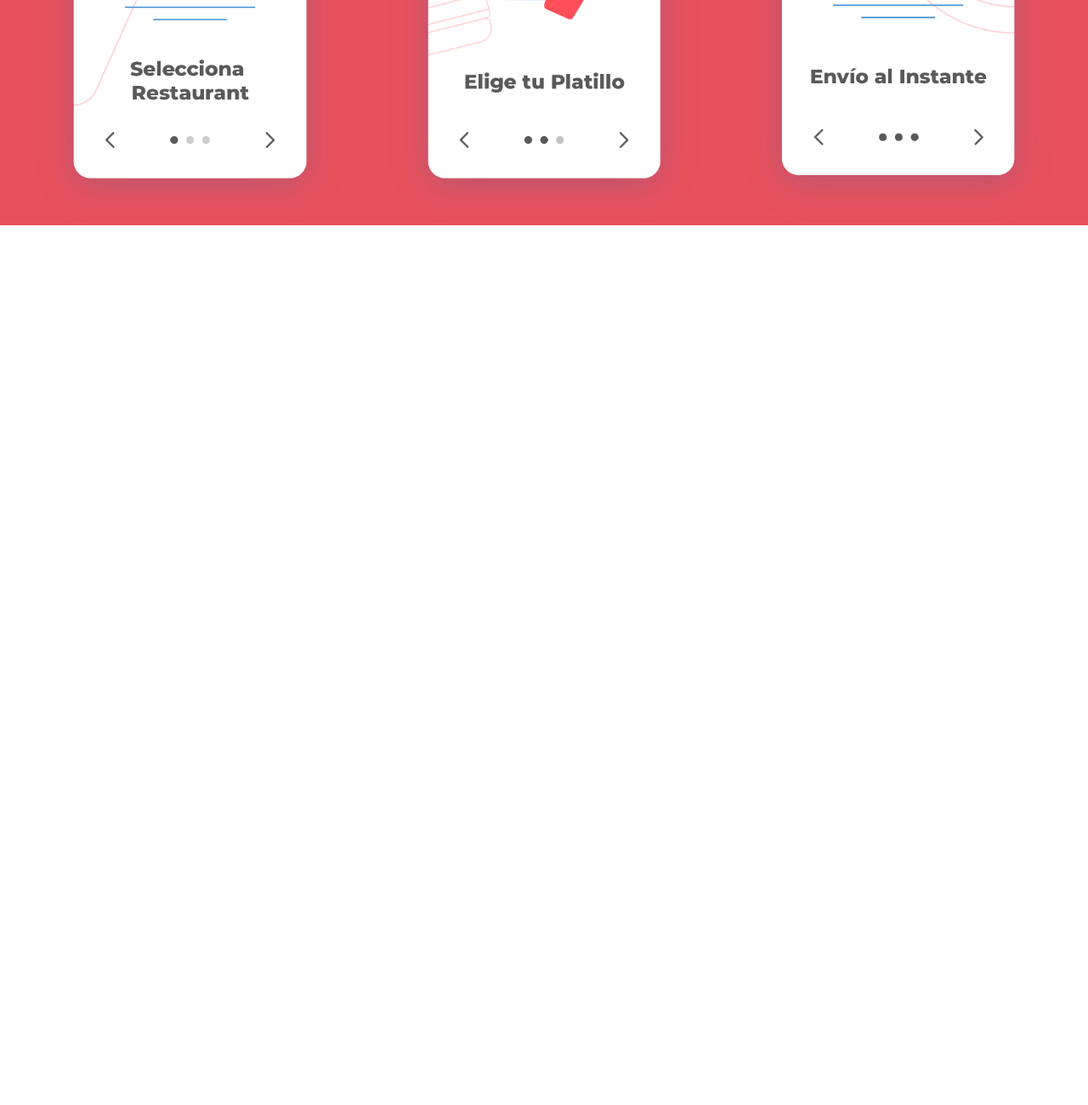
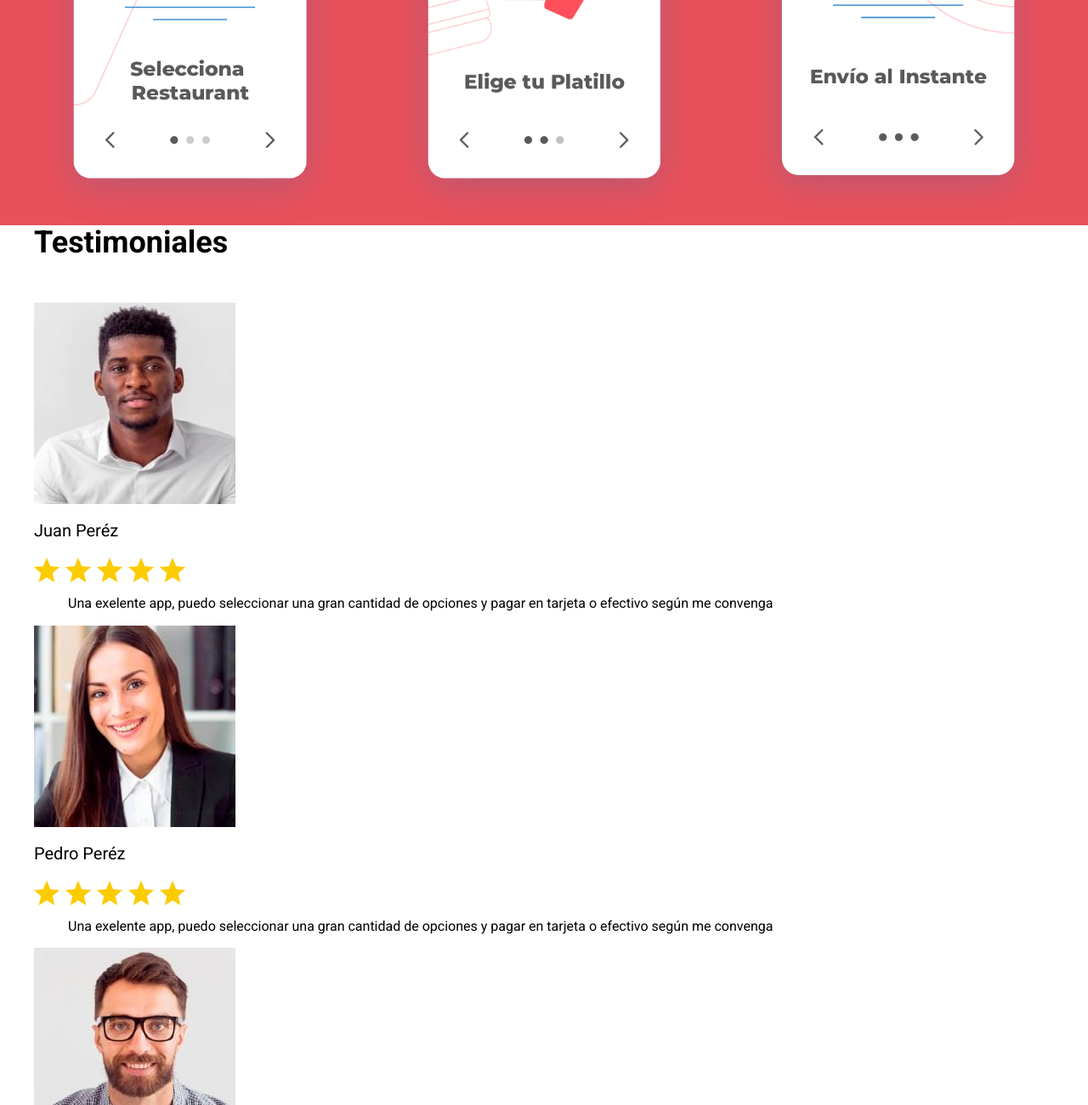
Before and after one commit to johnburetdev/DeliveryApp-CSS-HMTL, a website: page index.html in a window 1280 px wide. Shown: the part 1500-2800 px from the top of the page at 85% size. Before the commit the page ends 1765 px from the top, so only its background shows below. Drawn offline with Linux system fonts and the light colour scheme.

Commit message:
Testimoniales HTML listo

```diff
--- a/index.html
+++ b/index.html
@@ -69,6 +69,95 @@
             </div>
         </div>
     </section>
+
+    <section class="testimoniales contenedor">
+        <h2 class="testimoniales__heading">
+            Testimoniales
+        </h2>
+
+        <div class="testimoniales__grid">
+            <div class="testimonial">
+                <header class="testimonial__header">
+                    <div class="testimonial__imagen">
+                        <img src="build/img/testimonial1.jpg" alt="testimonial">
+                    </div>
+                    <div class="testimonial__informacion">
+                        <p class="testimonial__autor">Juan Peréz</p>
+                        <img class="testimonial__calificacion" src="build/img/estrellas.png" alt="imagen estrella">
+                    </div>
+                </header>
+
+                <blockquote class="testimonial__texto">
+                    Una exelente app, puedo seleccionar una gran cantidad de opciones y pagar en tarjeta o efectivo
+                    según me convenga
+                </blockquote>
+            </div> <!--Testimonial-->
+            <div class="testimonial">
+                <header class="testimonial__header">
+                    <div class="testimonial__imagen">
+                        <img src="build/img/testimonial2.jpg" alt="testimonial">
+                    </div>
+                    <div class="testimonial__informacion">
+                        <p class="testimonial__autor">Pedro Peréz</p>
+                        <img class="testimonial__calificacion" src="build/img/estrellas.png" alt="imagen estrella">
+                    </div>
+                </header>
+
+                <blockquote class="testimonial__texto">
+                    Una exelente app, puedo seleccionar una gran cantidad de opciones y pagar en tarjeta o efectivo
+                    según me convenga
+                </blockquote>
+            </div> <!--Testimonial-->
+            <div class="testimonial">
+                <header class="testimonial__header">
+                    <div class="testimonial__imagen">
+                        <img src="build/img/testimonial3.jpg" alt="testimonial">
+                    </div>
+                    <div class="testimonial__informacion">
+                        <p class="testimonial__autor">Julio Peréz</p>
+                        <img class="testimonial__calificacion" src="build/img/estrellas.png" alt="imagen estrella">
+                    </div>
+                </header>
+
+                <blockquote class="testimonial__texto">
+                    Una exelente app, puedo seleccionar una gran cantidad de opciones y pagar en tarjeta o efectivo
+                    según me convenga
+                </blockquote>
+            </div> <!--Testimonial-->
+            <div class="testimonial">
+                <header class="testimonial__header">
+                    <div class="testimonial__imagen">
+                        <img src="build/img/testimonial4.jpg" alt="testimonial">
+                    </div>
+                    <div class="testimonial__informacion">
+                        <p class="testimonial__autor">Juan Elian</p>
+                        <img class="testimonial__calificacion" src="build/img/estrellas.png" alt="imagen estrella">
+                    </div>
+                </header>
+
+                <blockquote class="testimonial__texto">
+                    Una exelente app, puedo seleccionar una gran cantidad de opciones y pagar en tarjeta o efectivo
+                    según me convenga
+                </blockquote>
+            </div> <!--Testimonial-->
+            <div class="testimonial">
+                <header class="testimonial__header">
+                    <div class="testimonial__imagen">
+                        <img src="build/img/testimonial5.jpg" alt="testimonial">
+                    </div>
+                    <div class="testimonial__informacion">
+                        <p class="testimonial__autor">Maximo Soto</p>
+                        <img class="testimonial__calificacion" src="build/img/estrellas.png" alt="imagen estrella">
+                    </div>
+                </header>
+
+                <blockquote class="testimonial__texto">
+                    Una exelente app, puedo seleccionar una gran cantidad de opciones y pagar en tarjeta o efectivo
+                    según me convenga
+                </blockquote>
+            </div> <!--Testimonial-->
+        </div>
+    </section>
 </body>
 
 </html>
```
